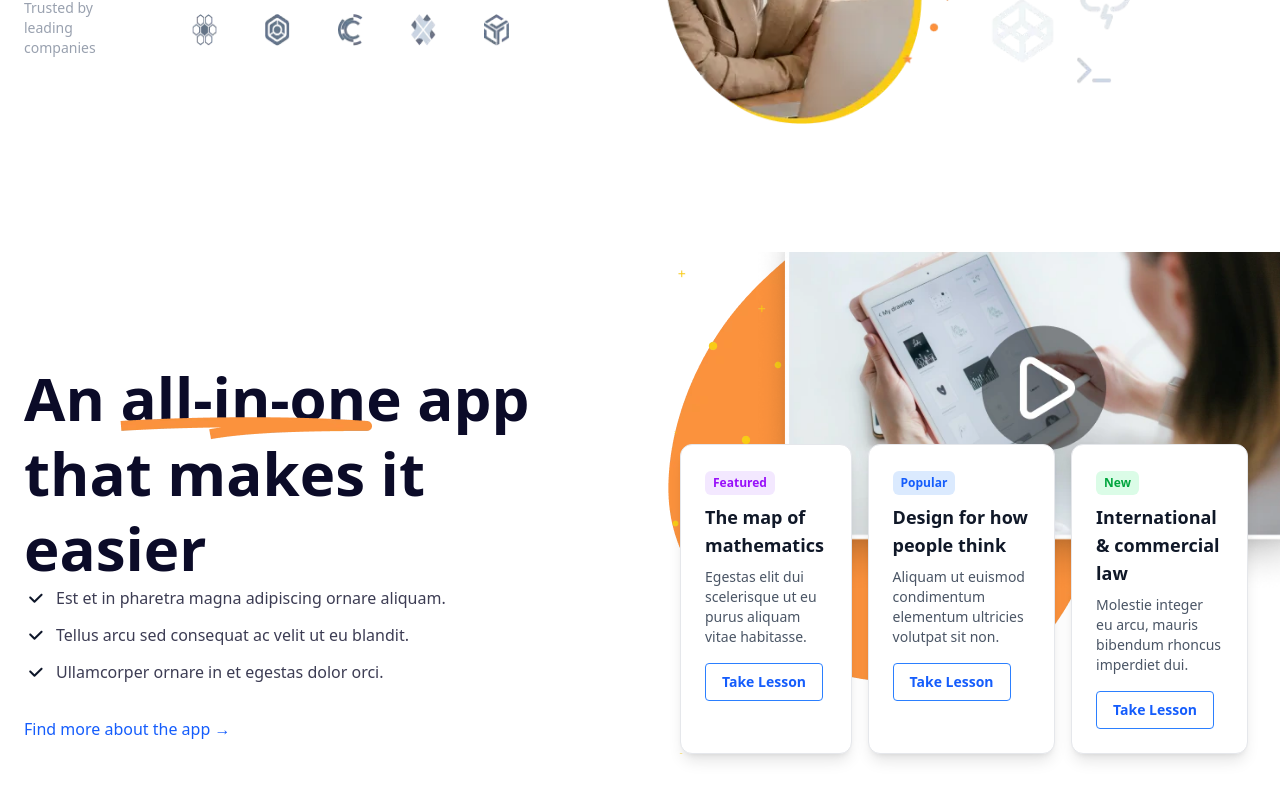
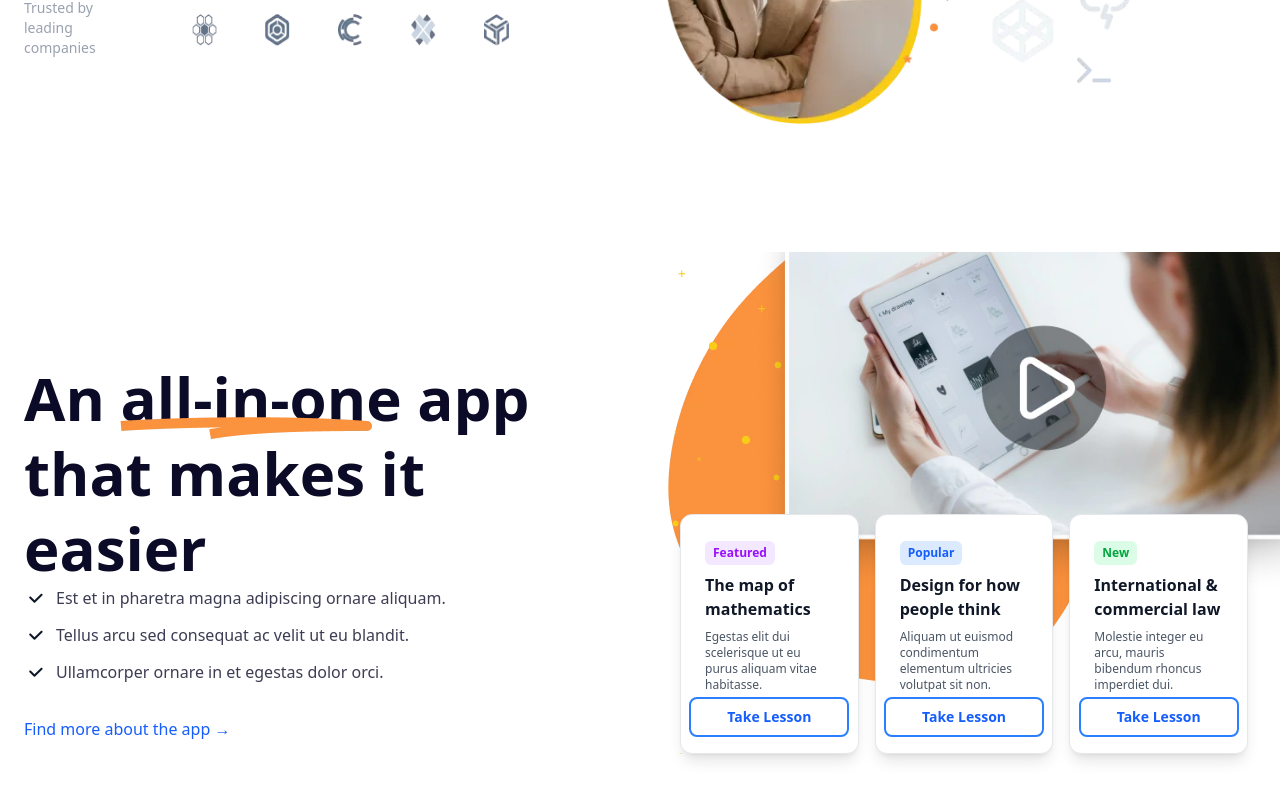
Before and after one commit to Kelwinpin/UTeach, a Next.js app: page / in a window 1280 px wide. Shown: the part 612-1412 px from the top of the page. Built offline with nearby package versions, Linux system fonts and the light colour scheme.

Commit message:
add reponsive to card

```diff
--- a/src/components/Card/index.jsx
+++ b/src/components/Card/index.jsx
@@ -8,8 +8,8 @@ export default function Card({
   href,
 }) {
   return (
+    <div className="relative rounded-xl border border-gray-200 bg-white p-6 shadow-lg transition hover:shadow-xl h-60 w-56 flex flex-col items-center gap-2">
         <article
-      className="rounded-xl border border-gray-200 bg-white p-6 shadow-lg transition hover:shadow-xl"
           itemScope
           itemType="https://schema.org/Course"
         >
@@ -19,20 +19,20 @@ export default function Card({
               {label}
           </span>
 
-      <h2 className="text-lg font-semibold text-gray-900 mb-2" itemProp="name">
+          <h2 className="text-md font-semibold text-gray-900 mb-2" itemProp="name">
               {title}
           </h2>
 
-      <p className="text-sm text-gray-600 mb-4" itemProp="description">
+          <p className="text-xs text-gray-600 mb-4" itemProp="description">
               {description}
           </p>
-
+        </article>
         <Link
             href={href}
-        className="inline-block border border-blue-500 text-blue-600 px-4 py-2 text-sm font-semibold rounded hover:bg-blue-50 transition"
+            className="inline-block border-2 border-blue-500 text-blue-600 px-9 py-2 text-sm font-semibold rounded-lg hover:bg-blue-50 transition absolute bottom-4"
         >
          Take Lesson
         </Link>
-    </article>
+    </div>
   );
 }
```
Lines whose indentation alone changed are shown as unchanged.
